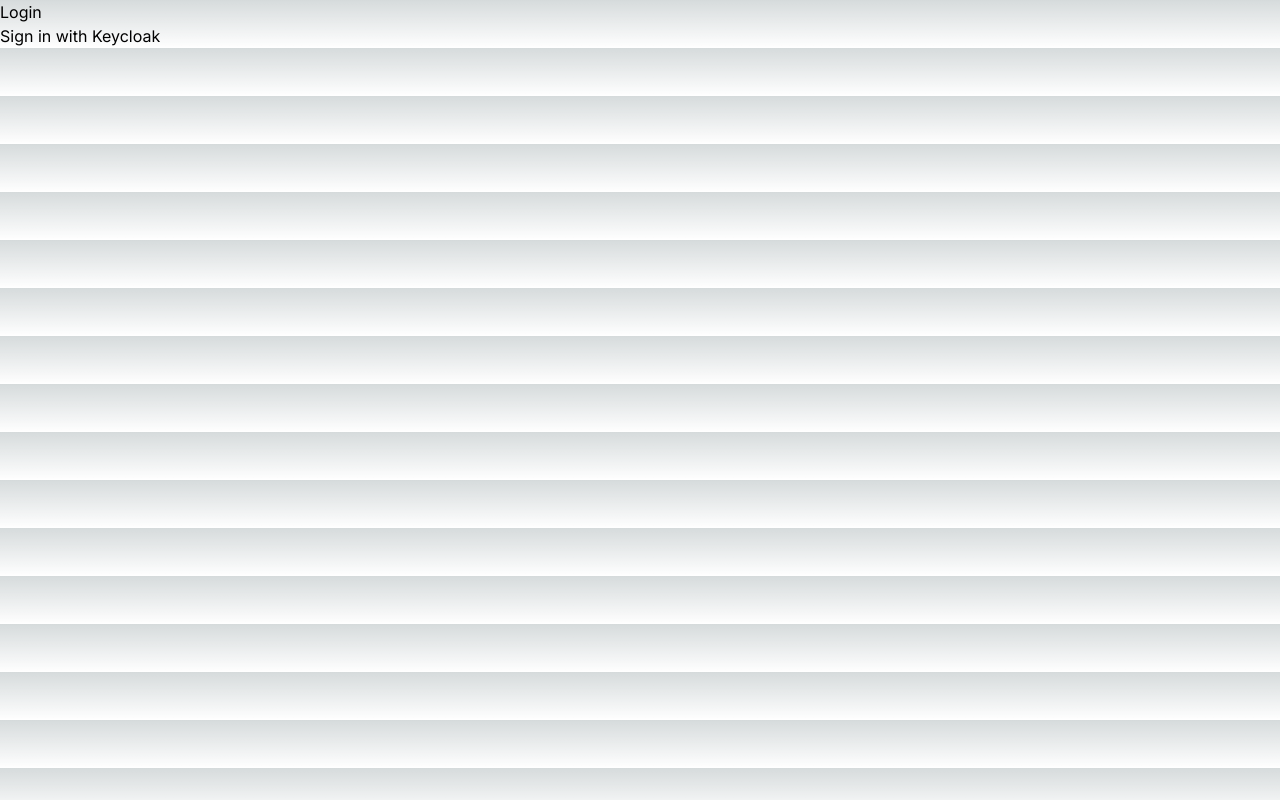
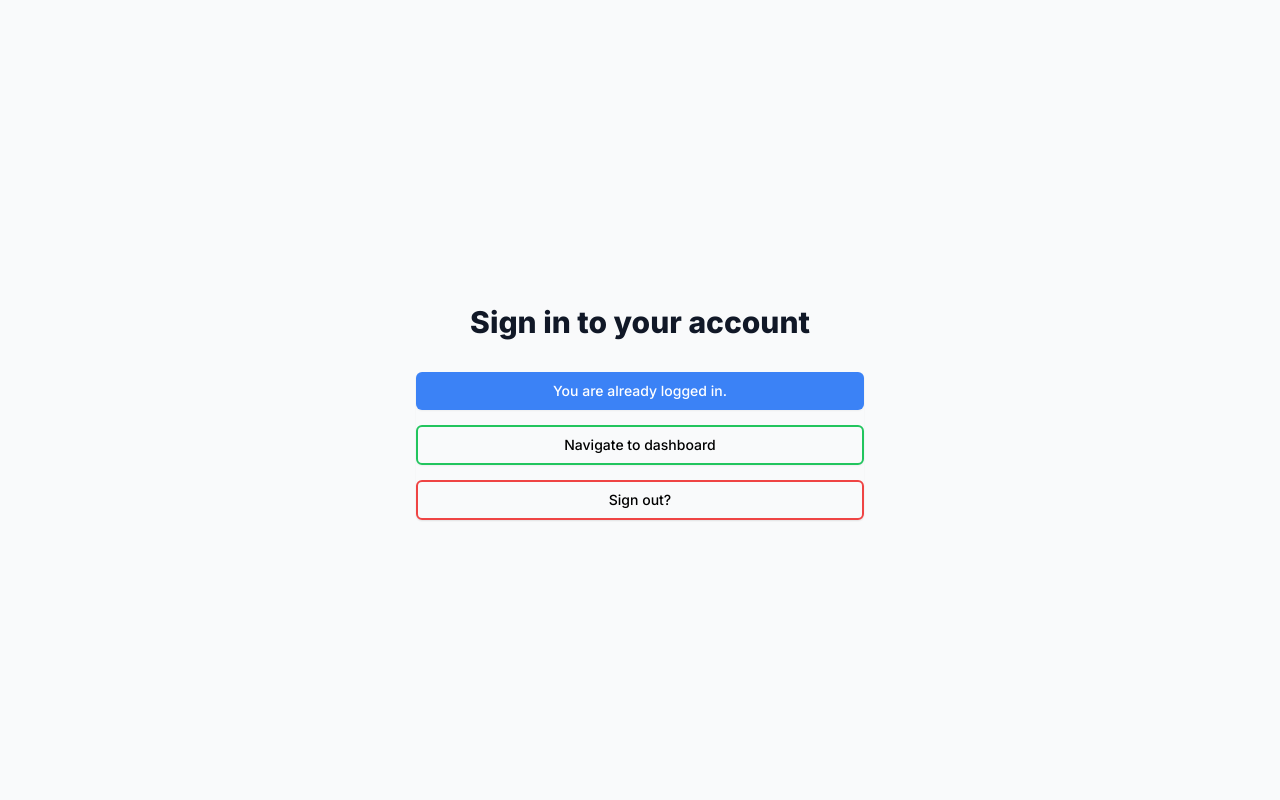
Before and after one commit to Innentech/internship-frontend, a Next.js app: page /login in a window 1280 px wide. Built offline with nearby package versions, Linux system fonts and the light colour scheme; no server answers; sample sign-in values are in the browser's storage.

Commit message:
protected routes

```diff
--- a/src/app/api/auth/[...nextauth]/route.ts
+++ b/src/app/api/auth/[...nextauth]/route.ts
@@ -20,7 +20,7 @@ export const authOptions: NextAuthOptions = {
   ],
   callbacks: {
     async session({session, token, user}) {
-      console.log(session, token, user)
+      console.log(session, token)
       return session
     },
     async redirect({url, baseUrl}) {
--- /dev/null
+++ b/src/app/component/dashboard.tsx
@@ -0,0 +1,5 @@
+import {useSession} from "next-auth/react"
+
+export default function Dashboard() {
+  return <main>dashboard</main>
+}
--- a/src/app/globals.css
+++ b/src/app/globals.css
@@ -1,33 +1,3 @@
 @tailwind base;
 @tailwind components;
 @tailwind utilities;
-
-:root {
-  --foreground-rgb: 0, 0, 0;
-  --background-start-rgb: 214, 219, 220;
-  --background-end-rgb: 255, 255, 255;
-}
-
-@media (prefers-color-scheme: dark) {
-  :root {
-    --foreground-rgb: 255, 255, 255;
-    --background-start-rgb: 0, 0, 0;
-    --background-end-rgb: 0, 0, 0;
-  }
-}
-
-body {
-  color: rgb(var(--foreground-rgb));
-  background: linear-gradient(
-      to bottom,
-      transparent,
-      rgb(var(--background-end-rgb))
-    )
-    rgb(var(--background-start-rgb));
-}
-
-@layer utilities {
-  .text-balance {
-    text-wrap: balance;
-  }
-}
--- a/src/app/login/page.tsx
+++ b/src/app/login/page.tsx
@@ -1,11 +1,58 @@
 "use client"
-import {signIn} from "next-auth/react"
+import {signIn, signOut} from "next-auth/react"
+import {SessionProvider, useSession} from "next-auth/react"
+import Link from "next/link"
 
-export default function LoginPage() {
+export default function LoginWrapper() {
   return (
-    <div>
-      <h1>Login</h1>
-      <button onClick={() => signIn("keycloak")}>Sign in with Keycloak</button>
+    <SessionProvider>
+      <LoginPage />
+    </SessionProvider>
+  )
+}
+
+function LoginPage() {
+  const {data: session} = useSession()
+
+  return (
+    <div className="min-h-screen flex items-center justify-center bg-gray-50 py-12 px-4 sm:px-6 lg:px-8">
+      <div className="max-w-md w-full space-y-8">
+        <div>
+          <h2 className="mt-6 text-center text-3xl font-extrabold text-gray-900">
+            Sign in to your account
+          </h2>
+        </div>
+        <div className="mt-8 space-y-6">
+          <div className="rounded-md shadow-sm -space-y-px flex flex-col gap-4">
+            {!session ? (
+              <button
+                onClick={() => signIn("keycloak")}
+                className="w-full flex justify-center py-2 px-4 border border-transparent rounded-md shadow-sm text-sm font-medium text-white bg-blue-500 hover:bg-blue-700 focus:outline-none focus:ring-2 focus:ring-offset-2 focus:ring-indigo-500"
+              >
+                Sign in with Keycloak
+              </button>
+            ) : (
+              <>
+                <p className="w-full flex justify-center py-2 px-4 border border-transparent rounded-md shadow-sm text-sm font-medium text-white bg-blue-500 focus:outline-none focus:ring-2 focus:ring-offset-2 focus:ring-indigo-500">
+                  You are already logged in.
+                </p>
+                <Link
+                  className="w-full flex justify-center py-2 px-4 border-2 border-green-500 rounded-md shadow-sm text-sm font-medium text-black focus:outline-none focus:ring-2 focus:ring-offset-2 hover:bg-green-400 hover:border-transparent focus:ring-indigo-500 my-5"
+                  href="/"
+                >
+                  Navigate to dashboard
+                </Link>
+                <button
+                  onClick={() => signOut()}
+                  className="w-full flex justify-center py-2 px-4 border-2 border-red-500 rounded-md shadow-sm text-sm font-medium text-black  hover:bg-red-400 hover:border-transparent focus:outline-none focus:ring-2 focus:ring-offset-2 focus:ring-indigo-500 "
+                >
+                  Sign out?
+                </button>
+              </>
+            )}
+          </div>
+        </div>
+      </div>
     </div>
   )
 }
--- a/src/app/page.tsx
+++ b/src/app/page.tsx
@@ -1,10 +1,23 @@
-import Link from "next/link"
+"use client"
+import Dashboard from "./component/dashboard"
+import {SessionProvider, useSession} from "next-auth/react"
+import {redirect} from "next/navigation"
+import {useEffect} from "react"
 
-export default function Home() {
+export default function App() {
   return (
-    <main className="flex min-h-screen flex-col items-center justify-between p-24">
-      <h1>NEXTJS FRONTEND FARIS</h1>
-      <Link href="/login">Go to Login Page</Link>
-    </main>
+    <SessionProvider>
+      <Main />
+    </SessionProvider>
   )
 }
+
+function Main() {
+  const {data: session} = useSession()
+
+  useEffect(() => {
+    if (!session) redirect("/login")
+  }, [])
+
+  return <main>{session ? <Dashboard /> : <></>}</main>
+}
```
Also changed, not shown: 2 other files (tests, documents, lock files or other folders).
